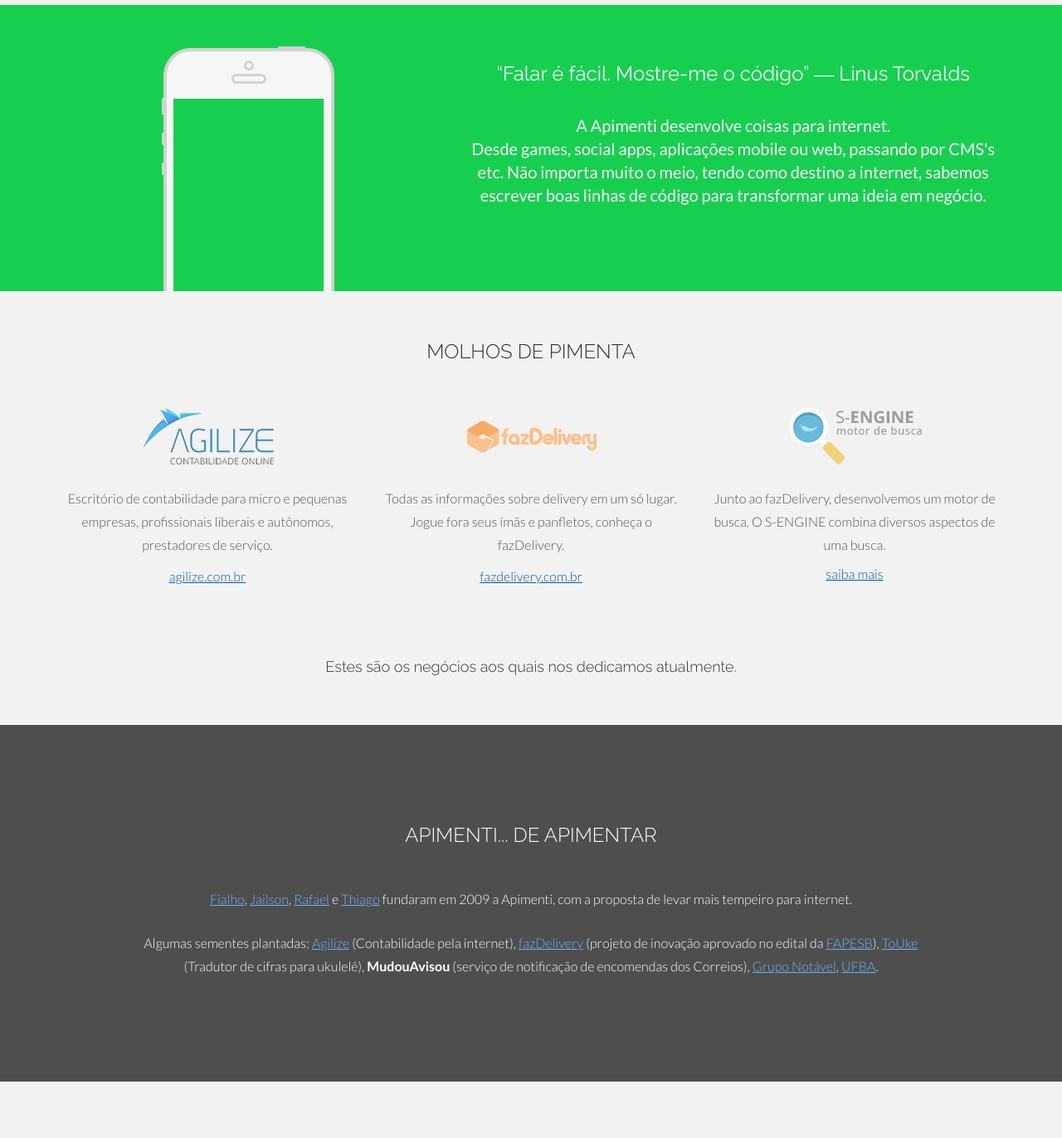
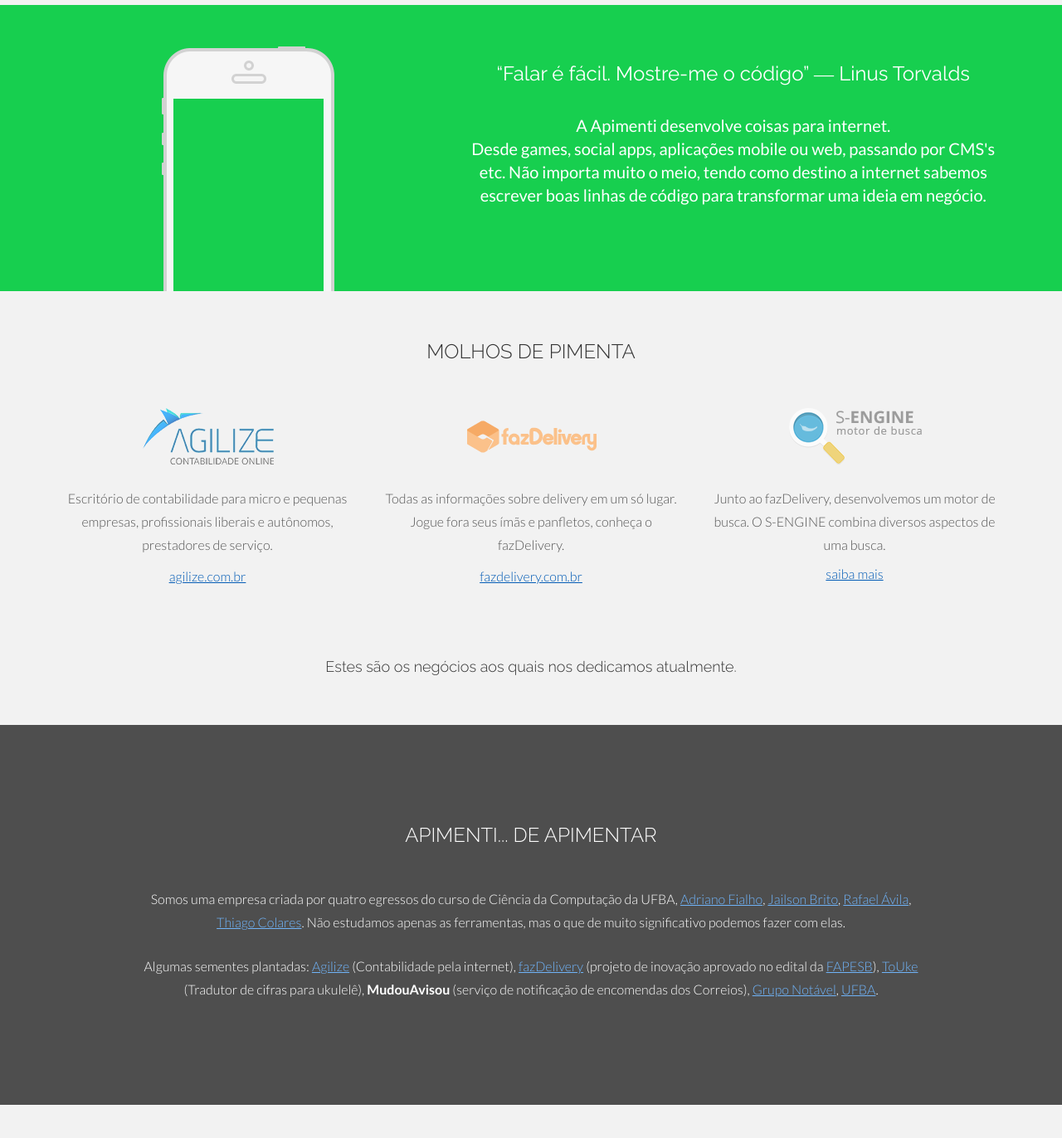
Before and after one commit to thicolares/apimenti-static-website, a PHP site: page / in a window 1280 px wide. Shown: the part 661-2033 px from the top of the page at 83% size. Run offline with PHP 8.4, Linux system fonts and the light colour scheme; some libraries are stand-ins or nearby versions.

Commit message:
launch v1

```diff
--- a/index.php
+++ b/index.php
@@ -107,7 +107,7 @@
 						<p>
 							A Apimenti desenvolve coisas para internet.
 							<br />
-							Desde games, social apps, aplicações mobile ou web, passando por CMS's etc. Não importa muito o meio, tendo como destino a internet, sabemos
+							Desde games, social apps, aplicações mobile ou web, passando por CMS's etc. Não importa muito o meio, tendo como destino a internet sabemos
 							escrever boas linhas de código para transformar uma ideia em negócio.
 						</p>
 					</div>
@@ -204,11 +204,12 @@
 					<h3>APIMENTI... DE APIMENTAR</h3>
 					<div class="col-lg-10 col-lg-offset-1 mt">
 						<p>
-							<a href="http://afialho.com" target="_blank">Fialho</a>,
-							<a href="http://about.me/jailson" target="_blank">Jailson</a>,
-							<a href="https://www.facebook.com/rafael.a.silva.961556" target="_blank">Rafael</a> e
-							<a href="http://colar.es/" target="_blank">Thiago</a>
-							fundaram em 2009 a Apimenti, com a proposta de levar mais tempeiro para internet.
+							Somos uma empresa criada por quatro egressos do curso de Ciência da Computação da UFBA,
+							<a href="http://afialho.com" target="_blank">Adriano Fialho</a>,
+							<a href="http://about.me/jailson" target="_blank">Jailson Brito</a>,
+							<a href="https://www.facebook.com/rafael.a.silva.961556" target="_blank">Rafael Ávila</a>,
+							<a href="http://colar.es/" target="_blank">Thiago Colares</a>.
+							Não estudamos apenas as ferramentas, mas o que de muito significativo podemos fazer com elas.
 						</p>
 						<p>
 							Algumas sementes plantadas:
```
